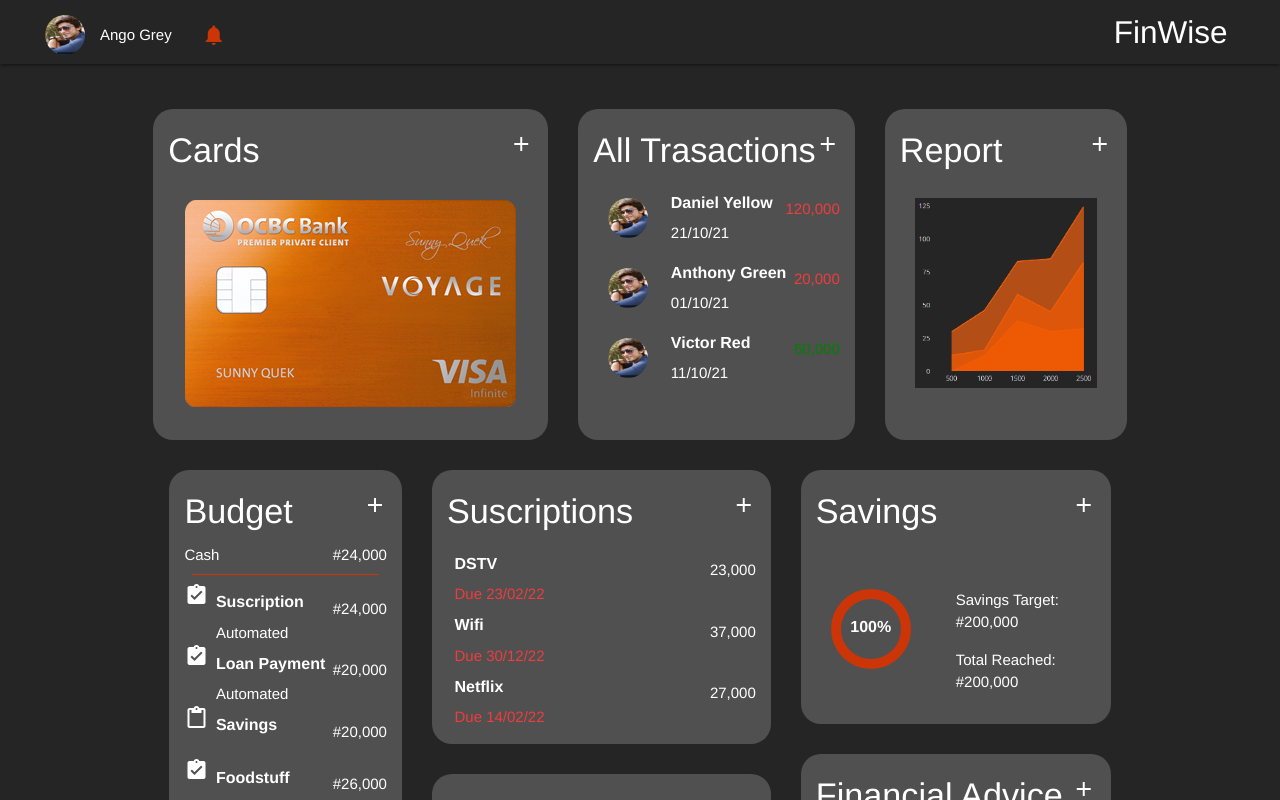
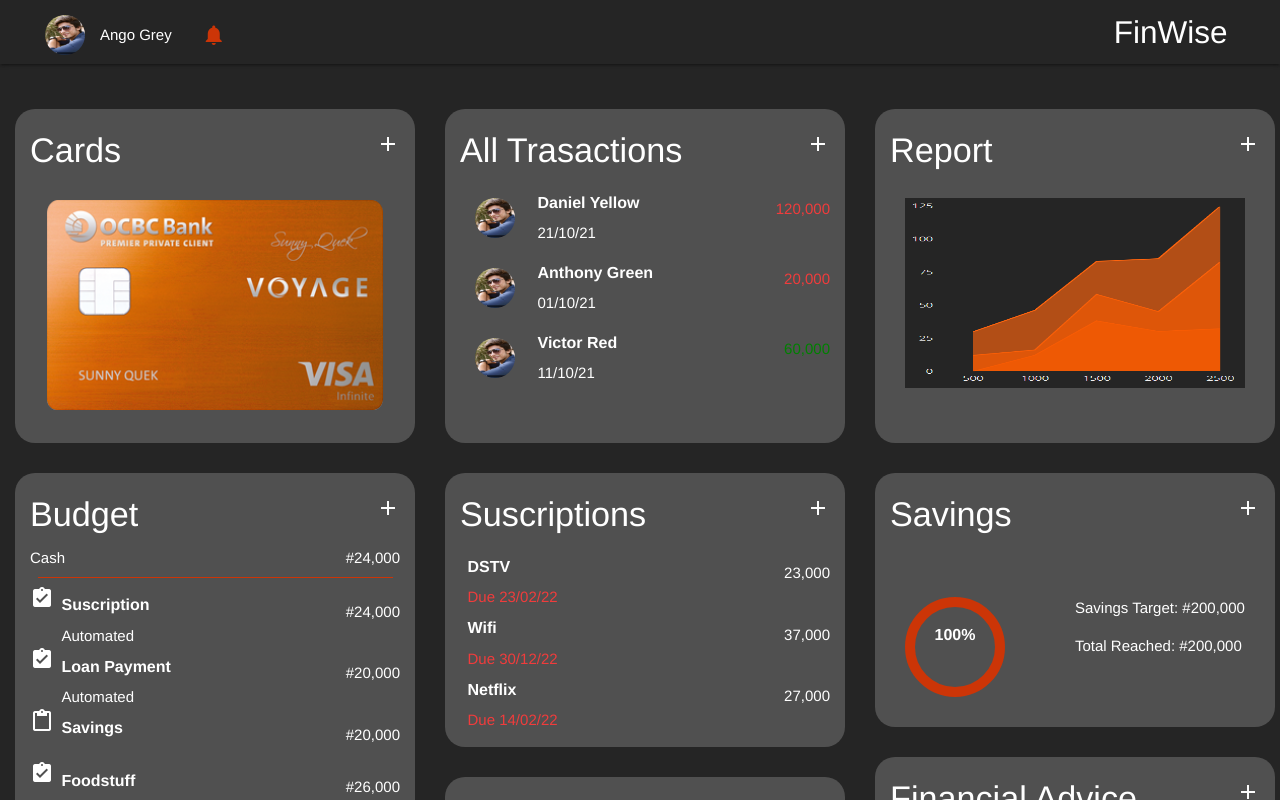
Before and after one commit to Ango-Jay/dashboard-finwise, a Vue app: page / in a window 1280 px wide. Shown: the top 800 px of the page. Built offline with nearby package versions, Linux system fonts and the light colour scheme.

Commit message:
fixed flex

```diff
--- a/src/pages/dashboard.vue
+++ b/src/pages/dashboard.vue
@@ -37,7 +37,7 @@
           button-style="color: green"
         />
       </div>
-      <div class="dashboard-border">
+      <div class="dashboard-border hide-on-med-and-down">
         <div class="dashboard-title-flex-container">
           <h4 class="disp-flex">Report</h4>
           <h4 class="disp-flex"><i class="material-icons">add</i></h4>
@@ -50,6 +50,17 @@
       </div>
     </div>
     <div class="dashboard-special">
+      <div class="dashboard-border hide-on-large-only">
+        <div class="dashboard-title-flex-container">
+          <h4 class="disp-flex">Report</h4>
+          <h4 class="disp-flex"><i class="material-icons">add</i></h4>
+        </div>
+        <img
+          src="../assets/graph.png"
+          class="dashboard-graph-img"
+          alt="graph"
+        />
+      </div>
       <div class="dashboard-border">
         <div class="dashboard-title-flex-container">
           <h4 class="disp-flex">Budget</h4>
--- a/src/styles/main.scss
+++ b/src/styles/main.scss
@@ -41,15 +41,12 @@ li a:hover {
 .dashboard-border-flex-container {
   display: flex;
   flex-direction: column;
-  justify-content: center;
-  align-items: center;
 flex-wrap: wrap;
-padding:0 2rem;
- /* @include respond(tab-port-sm){
-    align-items: flex-start;
+  @include respond(tab-port){
+    align-items: center;
     justify-content: center;
-    flex-direction: row;
-  }*/
+
+  }
 }
 .dashboard-title-flex-container {
   display: flex;
@@ -70,11 +67,24 @@ div.dashboard-border {
   color: #fff;
 padding: 0rem 1rem 1rem 1rem;
   margin: 1rem;
-
+ width: 300px;
+ @include respond(tab-port){
+width: auto;
+   }
+   @include respond(tab-land){
+    width: 400px;
+       }
+       @include respond(big-desktop){
+        width: 500px;
+           }
 }
 .dashboard-card-img {
   height: auto;
+  width: 200px;
   padding: 1rem;
+  @include respond(tab-port){
+    width: auto;
+       }
 }
 .dashboard-profile-img {
   width: 70px;
@@ -104,15 +114,20 @@ div.dashboard-loader-progress {
   border-radius: 50%;
   border-color: #cc3507;
  background-color: #505050;
-  width: 80px !important;
-  height: 80px;
+  width: 100px !important;
+  height: 100px;
   margin: 1rem;
 }
 .dashboard-special{
   display:flex;
-  flex-direction: column;
+  flex-direction:row;
+  flex-basis: 50%;
+  flex-wrap: wrap;
+  justify-content: center;
   @include respond(tab-port){
-    flex-direction:row;
+    flex-wrap:nowrap;
+     justify-content: flex-start;
+     flex-grow: 2;
      }
 }
 /*
@@ -131,20 +146,22 @@ div.dashboard-loader-progress {
   }
 }*/
 .dashboard-special-2{
+  display:flex;
+  flex-wrap: wrap;
+  justify-content: center;
 @include respond(tab-port){
-   display:flex;
  flex-direction:column;
  justify-content: space-between;
-  }
-   @include respond(tab-land){
-   display:flex;
  flex-direction:column;
-  flex-wrap:nowrap;
+ flex-wrap:nowrap;
   }
 }
 .dashboard-special-2 div{
-  flex-grow: 1;
-  flex-basis: 50%;
+  @include respond(tab-port){
+    flex-basis: 50%;
+    flex-grow: 1;
+  }
+
 }
 footer.dashboard-page-footer {
   background-color: #505050;
```
